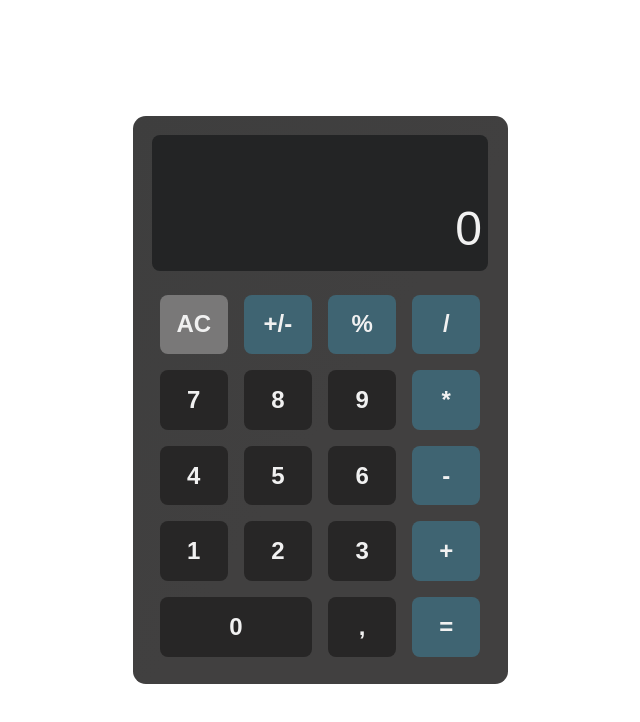
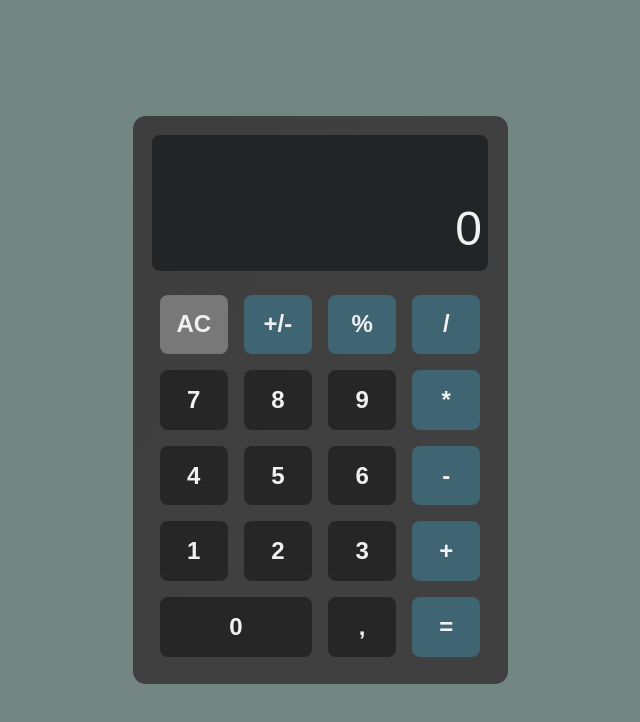
Before and after one commit to antoniocarlosrs/calculator, a plain HTML site: page index.html in a window 1280 px wide. Shown: the whole page, without its empty margins (320-960 px from the left). Drawn offline with Linux system fonts and the light colour scheme.

Commit message:
Atualização do background

```diff
--- a/css/style.css
+++ b/css/style.css
@@ -5,6 +5,7 @@
 }
 
 body {
+    background-color: #738682;
     height: 100vh;
     width: 100vw;
     display: grid;
```
